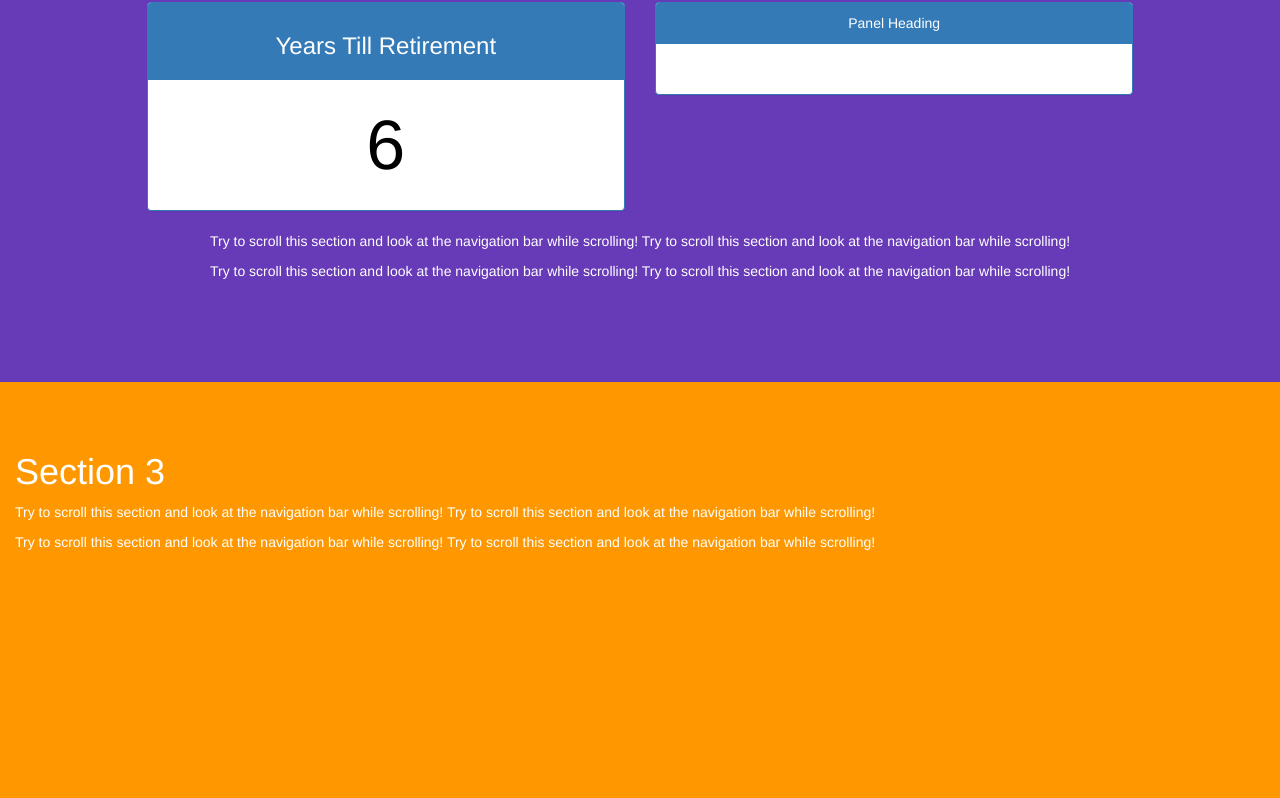
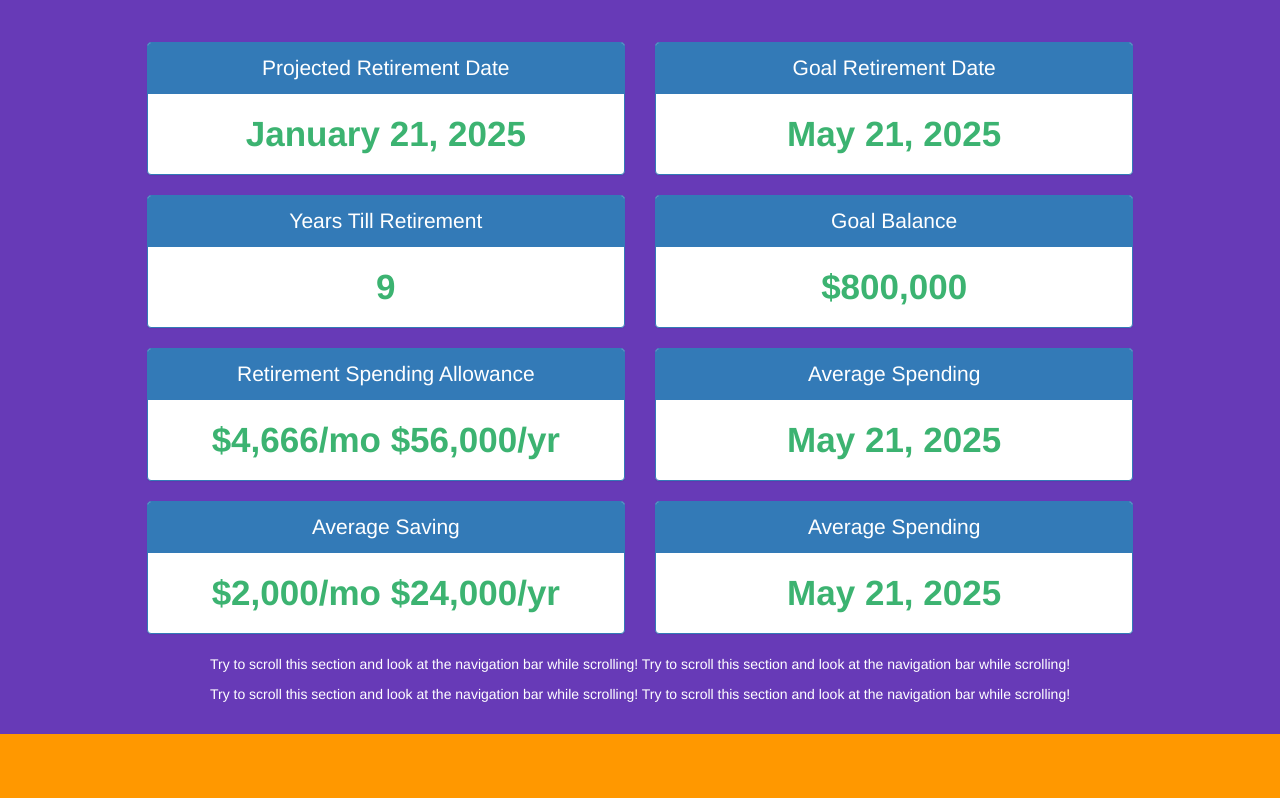
Before and after one commit to trevren11/fiPlanner, a plain HTML site: page public/index.html in a window 1280 px wide. Shown: the part 618-1416 px from the top of the page. Drawn offline with nearby package versions, Linux system fonts and the light colour scheme; files that its build step writes are made by us from their sources.

Commit message:
Basic Deploy

```diff
--- a/core/scss/main.scss
+++ b/core/scss/main.scss
@@ -15,10 +15,6 @@ footer {
     padding: 25px;
 }
 
-.im {
-    width:100%
-}
-
 body {
     position: relative;
 }
@@ -32,7 +28,6 @@ body {
 
 #section2 {
     padding-top: 50px;
-    height: 500px;
     color: #fff;
     background-color: #673ab7;
 }
@@ -66,9 +61,10 @@ body {
 }
 
 .info{
-    font-size: 2em;
+    font-size: 1.5em;
 }
 .detail{
-    font-size: 5em;
-    color: black
+    font-size: 2.5em;
+    font-weight: bold;
+    color: mediumseagreen;
 }
--- a/public/index.html
+++ b/public/index.html
@@ -21,7 +21,7 @@
           <span class="icon-bar"></span>
           <span class="icon-bar"></span>
       </button>
-        <a class="navbar-brand" href="#">WebSiteName</a>
+        <a class="navbar-brand" href="#">Early Retirement Planner</a>
       </div>
       <div>
         <div class="collapse navbar-collapse" id="myNavbar">
@@ -49,32 +49,122 @@
       navigation bar while scrolling!</p>
   </div>
   <div id="section2" class="container-fluid text-center">
-    <h1>Section 2</h1>
+    <h1>Dashboard </h1>
+    <br></br>
 
     <div class="col-sm-12 center">
       <div class="center-block">
         <div class="col-sm-1"></div>
         <div class="col-sm-5">
           <div class="panel panel-primary">
-            <div class="panel-heading"><h3>Years Till Retirement</h3></div>
-            <div class="panel-body"><div class="detail">6</div></div>
+            <div class="panel-heading">
+              <div class=info>Projected Retirement Date</div>
+            </div>
+            <div class="panel-body">
+              <div class="detail">January 21, 2025</div>
+            </div>
           </div>
         </div>
         <div class="col-sm-5">
           <div class="panel panel-primary">
-            <div class="panel-heading">Panel Heading</div>
-            <div class="panel-body">Panel Content</div>
+            <div class="panel-heading">
+              <div class=info>Goal Retirement Date</div>
+            </div>
+            <div class="panel-body">
+              <div class="detail">May 21, 2025</div>
+            </div>
           </div>
         </div>
         <div class="col-sm-1"></div>
       </div>
     </div>
 
+    <div class="col-sm-12 center">
+      <div class="center-block">
+        <div class="col-sm-1"></div>
+        <div class="col-sm-5">
+          <div class="panel panel-primary">
+            <div class="panel-heading">
+              <div class=info>Years Till Retirement</div>
+            </div>
+            <div class="panel-body">
+              <div class="detail">9</div>
+            </div>
+          </div>
+        </div>
+        <div class="col-sm-5">
+          <div class="panel panel-primary">
+            <div class="panel-heading">
+              <div class=info>Goal Balance</div>
+            </div>
+            <div class="panel-body">
+              <div class="detail">$800,000</div>
+            </div>
+          </div>
+        </div>
+        <div class="col-sm-1"></div>
+      </div>
+    </div>
+
+    <div class="col-sm-12 center">
+      <div class="center-block">
+        <div class="col-sm-1"></div>
+        <div class="col-sm-5">
+          <div class="panel panel-primary">
+            <div class="panel-heading">
+              <div class=info>Retirement Spending Allowance</div>
+            </div>
+            <div class="panel-body">
+              <div class="detail">$4,666/mo $56,000/yr</div>
+            </div>
+          </div>
+        </div>
+        <div class="col-sm-5">
+          <div class="panel panel-primary">
+            <div class="panel-heading">
+              <div class=info>Average Spending</div>
+            </div>
+            <div class="panel-body">
+              <div class="detail">May 21, 2025</div>
+            </div>
+          </div>
+        </div>
+        <div class="col-sm-1"></div>
+      </div>
+    </div>
+
+    <div class="col-sm-12 center">
+      <div class="center-block">
+        <div class="col-sm-1"></div>
+        <div class="col-sm-5">
+          <div class="panel panel-primary">
+            <div class="panel-heading">
+              <div class=info>Average Saving</div>
+            </div>
+            <div class="panel-body">
+              <div class="detail">$2,000/mo $24,000/yr</div>
+            </div>
+          </div>
+        </div>
+        <div class="col-sm-5">
+          <div class="panel panel-primary">
+            <div class="panel-heading">
+              <div class=info>Average Spending</div>
+            </div>
+            <div class="panel-body">
+              <div class="detail">May 21, 2025</div>
+            </div>
+          </div>
+        </div>
+        <div class="col-sm-1"></div>
+      </div>
+    </div>
 
     <p>Try to scroll this section and look at the navigation bar while scrolling! Try to scroll this section and look at the
       navigation bar while scrolling!</p>
     <p>Try to scroll this section and look at the navigation bar while scrolling! Try to scroll this section and look at the
       navigation bar while scrolling!</p>
+      <br>
   </div>
   <div id="section3" class="container-fluid">
     <h1>Section 3</h1>
```
